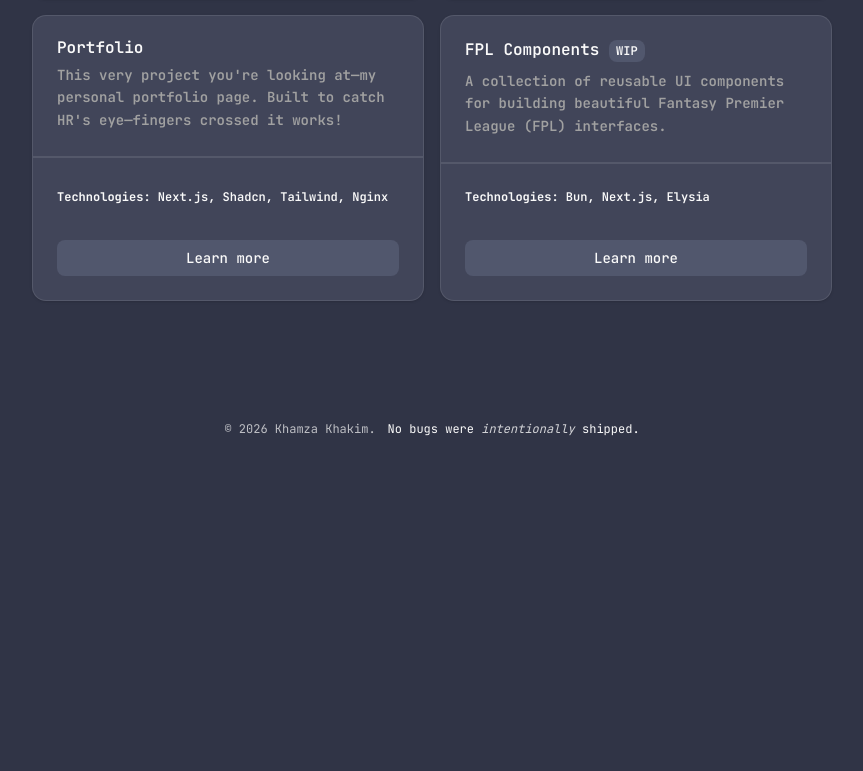
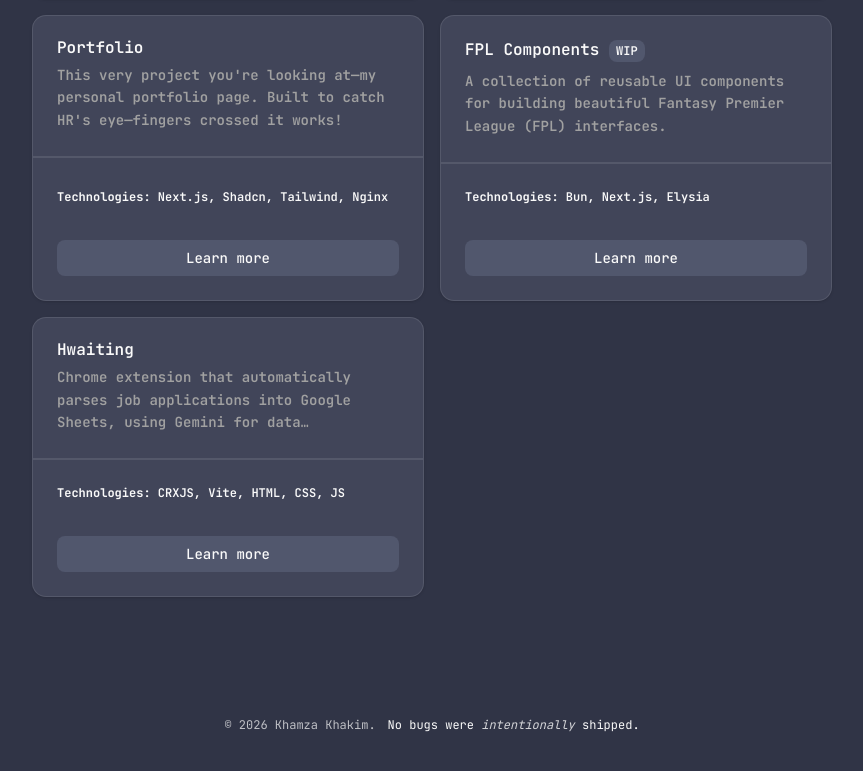
Before and after one commit to KhamzaKhakim/portfolio, a Next.js app: page / in a window 1280 px wide. Shown: the part 1332-2103 px from the top of the page, without its empty margins (208-1071 px from the left). Before the commit the page ends 1817 px from the top, so only its background shows below. Built offline with nearby package versions, Linux system fonts and the light colour scheme.

Commit message:
Add hwaiting project

```diff
--- a/src/components/Projects/index.tsx
+++ b/src/components/Projects/index.tsx
@@ -74,6 +74,18 @@ const projects: ProjectType[] = [
       },
     ],
   },
+  {
+    title: "Hwaiting",
+    description:
+      "Chrome extension that automatically parses job applications into Google Sheets, using Gemini for data extraction.",
+    technologies: "CRXJS, Vite, HTML, CSS, JS",
+    links: [
+      {
+        text: "Go to Repository",
+        url: "https://github.com/KhamzaKhakim/hwaiting",
+      },
+    ],
+  },
 ];
 
 export default function Projects() {
```
